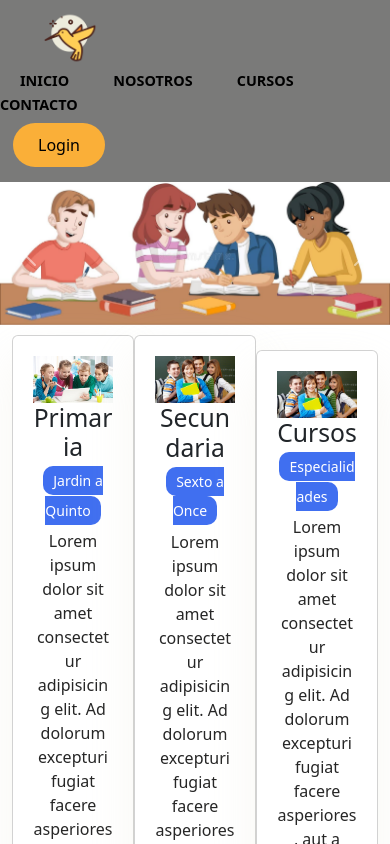
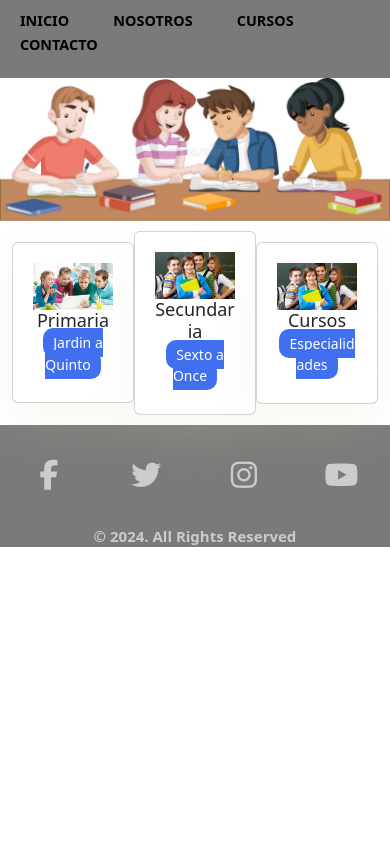
Before and after one commit to JhonTrujillo/colibriV2.0, a website: page index.html in a window 390 px wide. Shown: the top 844 px of the page. Drawn offline with nearby package versions, Linux system fonts and the light colour scheme.

Commit message:
Feat: Responsive

```diff
--- a/css/estilos.css
+++ b/css/estilos.css
@@ -149,3 +149,41 @@ footer div a{
     font-size: 35px;
     color: #262626;
  }
+
+ .copy p{
+    background: #7a7a79;
+    color: #CCC;
+    font-size: 15px;
+    font-weight: 600;
+    text-align: center;
+}
+
+ /* MEDIA QUERY */
+ @media screen and (max-width: 769px) {
+    .navbar .enlaces a{
+        display: inline-block;
+        text-align: center;
+    }
+    .img-logo img{
+       display: none;
+    }
+    nav button{
+        display: none;
+    }
+    .card h2{
+        font-size: 18px;
+
+    }
+    .container .card p{
+        display: none;
+    }
+
+}
+
+
+ @media screen and (max-width: 992px) {
+    .container .card p{
+        display: none;
+    }
+
+}
--- a/index.html
+++ b/index.html
@@ -100,6 +100,9 @@
           <a href="#"><span class="fab fa-youtube"></span></a>
      </div>
    </footer>
+   <div class="copy">
+     <p>© 2024. All Rights Reserved</p>
+ </div>
 
    <script src="/node_modules/bootstrap/dist/js/bootstrap.js"></script>
    <script src="https://kit.fontawesome.com/e425e7a0eb.js" crossorigin="anonymous"></script>
```
